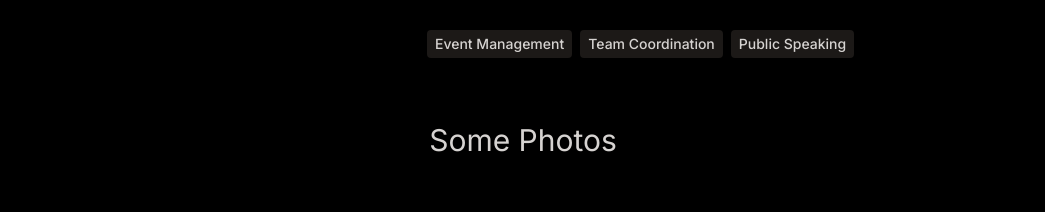
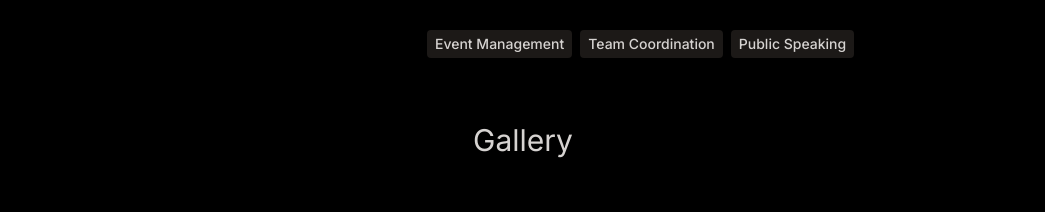
Before and after one commit to szaid47/MyPortfolio, a React (Vite) app: page / in a window 1280 px wide. Shown: the part 3440-3652 px from the top of the page, without its empty margins (117-1162 px from the left). Built offline with nearby package versions, Linux system fonts and the light colour scheme.

Commit message:
changed to gallery

```diff
--- a/src/components/Experience.jsx
+++ b/src/components/Experience.jsx
@@ -57,7 +57,7 @@ const Experience = () => {
           initial={{ opacity: 0, y: -100 }}
           transition={{ duration: 1.5 }}
           className="text-center text-3xl mb-8">
-          Some Photos
+          Gallery
         </motion.h3>
 
         <div className="pt-10 flex flex-wrap justify-center gap-10 px-4">
```
